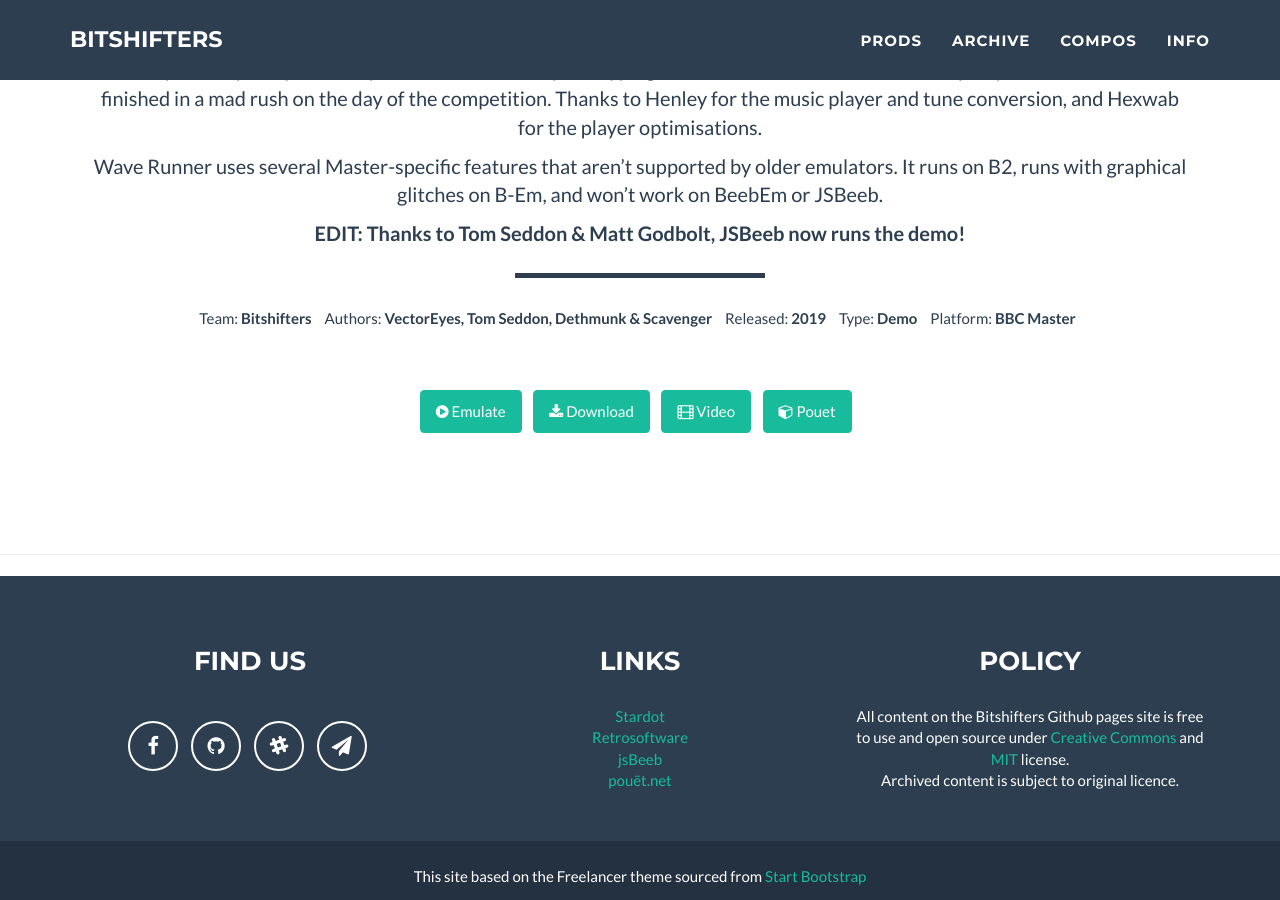
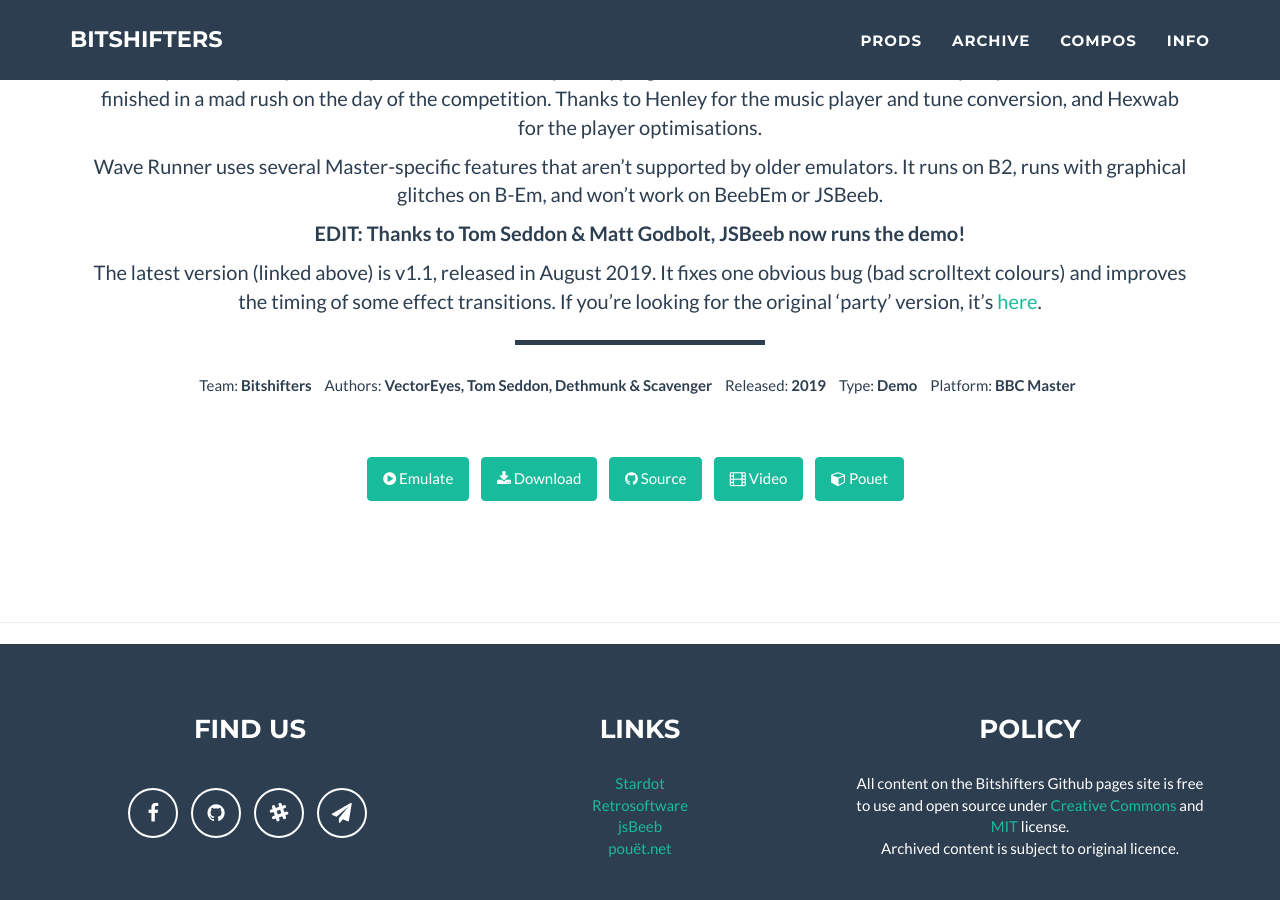
Before and after one commit to bitshifters/bitshifters.github.io, a Jekyll site: the page built from _posts/prods/2019-06-23-bs-wave-runner.md, in a window 1280 px wide and 900 px high, scrolled down 1003 px. Built offline with Jekyll 4.4.1, drawn with Linux system fonts in a browser that asks for light colours.

Commit message:
Updated Wave Runner SSD download to v1.1, changed the product page accordingly, and added source links.

```diff
--- a/_posts/prods/2019-06-23-bs-wave-runner.md
+++ b/_posts/prods/2019-06-23-bs-wave-runner.md
@@ -11,8 +11,8 @@
 year: 2019
 type: Demo
 platform: BBC Master
-download: bs-wave-runner.ssd
-source:
+download: bs-wave-runner-v1-1.ssd
+source: https://github.com/bitshifters/wave-runner
 pouet: https://www.pouet.net/prod.php?which=81619
 video: https://www.youtube.com/watch?v=1_nTOLdhQXY
 
@@ -29,3 +29,5 @@
 Wave Runner uses several Master-specific features that aren't supported by older emulators. It runs on B2, runs with graphical glitches on B-Em, and won't work on BeebEm or JSBeeb.
 
 **EDIT: Thanks to Tom Seddon & Matt Godbolt, JSBeeb now runs the demo!**
+
+The latest version (linked above) is v1.1, released in August 2019. It fixes one obvious bug (bad scrolltext colours) and improves the timing of some effect transitions. If you're looking for the original 'party' version, it's [here](https://github.com/bitshifters/wave-runner).
```
Also changed, not shown: 1 other file.
